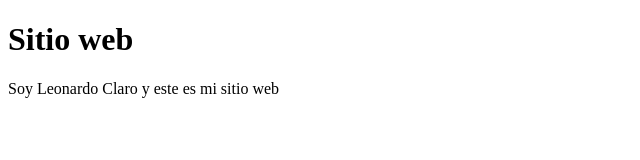
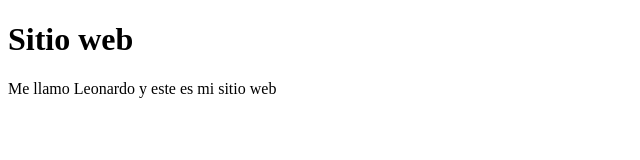
Before and after one commit to NagiDID/proyectoDemoPrework, a plain HTML site: page index.html in a window 1280 px wide. Shown: the full height of the page, 0-640 px from the left. Drawn offline with Linux system fonts and the light colour scheme.

Commit message:
Cambie un poco el texto de la etiqueta p

```diff
--- a/index.html
+++ b/index.html
@@ -9,6 +9,6 @@
 </head>
 <body>
     <h1>Sitio web</h1>
-    <p> Soy Leonardo Claro y este es mi sitio web</p>
+    <p> Me llamo Leonardo y este es mi sitio web</p>
 </body>
 </html>
```
